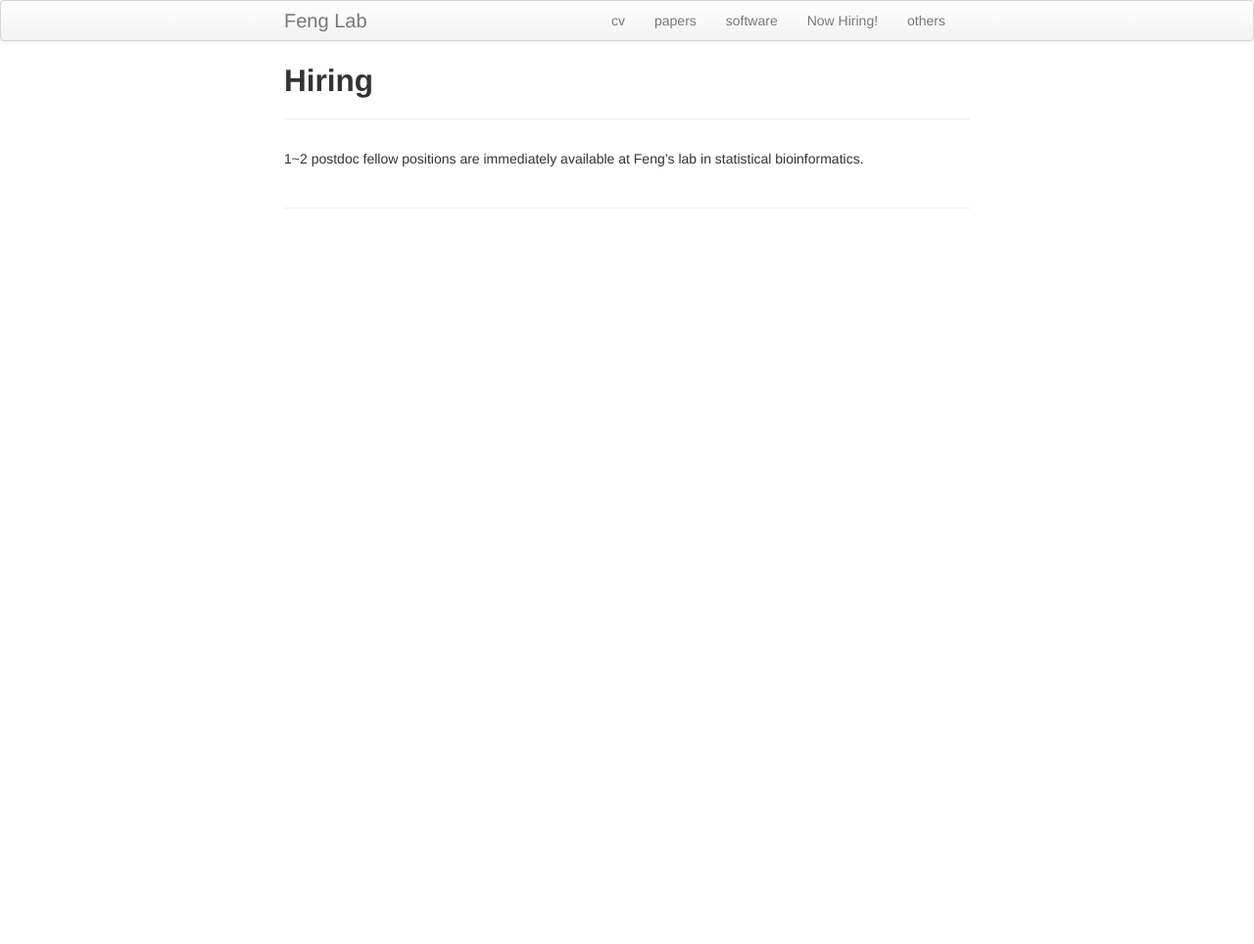
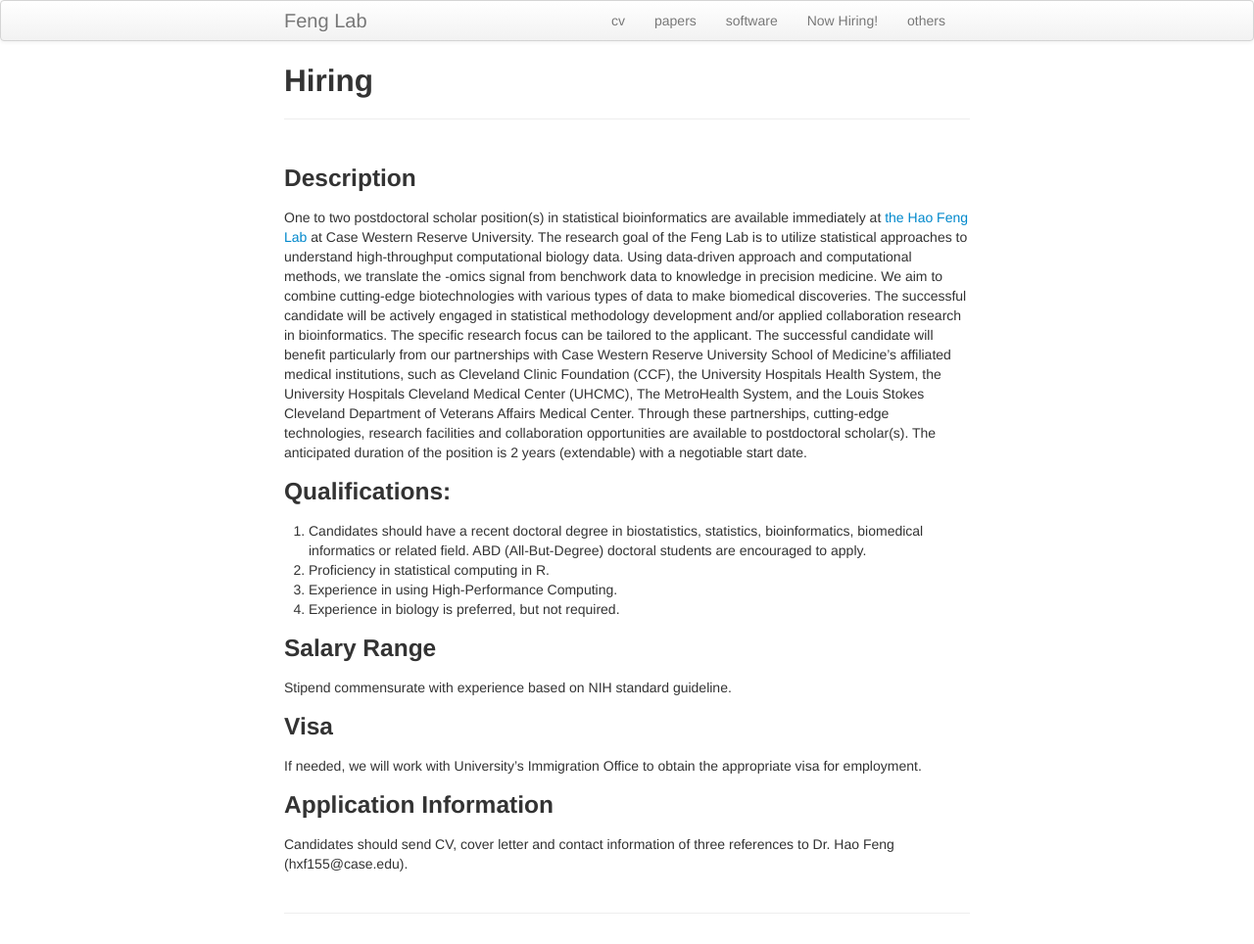
Before and after one commit to haoharryfeng/testpage4, a Jekyll site: the page built from hire.md, in a window 1280 px wide. Shown: the whole page at 98% size. Built offline with Jekyll 4.4.1, drawn with Linux system fonts in a browser that asks for light colours; before the commit the page ends 900 px from its top, so only the background shows below that.

Commit message:
change 1127

```diff
--- a/hire.md
+++ b/hire.md
@@ -3,4 +3,25 @@ layout: page
 title: Hiring
 ---
 
-1~2 postdoc fellow positions are immediately available at Feng's lab in statistical bioinformatics.
+
+### Description
+
+One to two postdoctoral scholar position(s) in statistical bioinformatics are available immediately at [the Hao Feng Lab](https://hfenglab.org/) at Case Western Reserve University. The research goal of the Feng Lab is to utilize statistical approaches to understand high-throughput computational biology data. Using data-driven approach and computational methods, we translate the -omics signal from benchwork data to knowledge in precision medicine. We aim to combine cutting-edge biotechnologies with various types of data to make biomedical discoveries. The successful candidate will be actively engaged in statistical methodology development and/or applied collaboration research in bioinformatics. The specific research focus can be tailored to the applicant.
+The successful candidate will benefit particularly from our partnerships with Case Western Reserve University School of Medicine’s affiliated medical institutions, such as Cleveland Clinic Foundation (CCF), the University Hospitals Health System, the University Hospitals Cleveland Medical Center (UHCMC), The MetroHealth System, and the Louis Stokes Cleveland Department of Veterans Affairs Medical Center. Through these partnerships, cutting-edge technologies, research facilities and collaboration opportunities are available to postdoctoral scholar(s).
+The anticipated duration of the position is 2 years (extendable) with a negotiable start date.
+
+### Qualifications:
+1.	Candidates should have a recent doctoral degree in biostatistics, statistics, bioinformatics, biomedical informatics or related field. ABD (All-But-Degree) doctoral students are encouraged to apply.
+2.	Proficiency in statistical computing in R.
+3.	Experience in using High-Performance Computing.
+4.	Experience in biology is preferred, but not required.
+
+
+### Salary Range
+Stipend commensurate with experience based on NIH standard guideline.
+
+### Visa
+If needed, we will work with University’s Immigration Office to obtain the appropriate visa for employment.
+
+### Application Information
+Candidates should send CV, cover letter and contact information of three references to Dr. Hao Feng (hxf155@case.edu).
```
Also changed, not shown: 3 other files.
